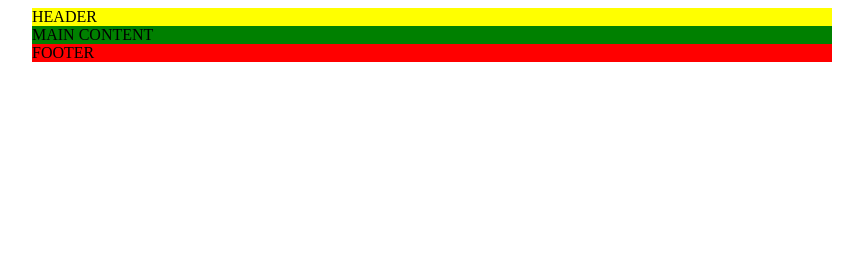
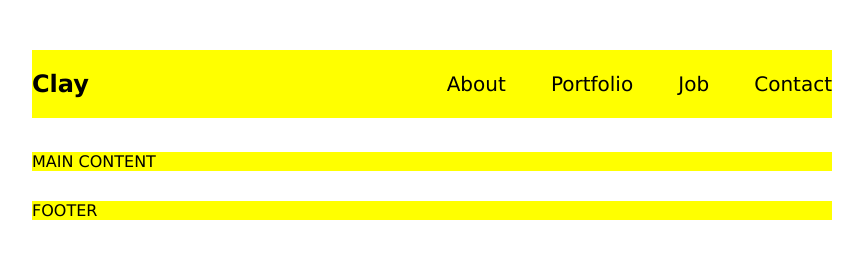
Before and after one commit to IrinaVaronka/5-projektas-kosmos, a website: page index.html in a window 1280 px wide. Shown: the whole page, without its empty margins (208-1071 px from the left). Drawn offline with Linux system fonts and the light colour scheme.

Commit message:
Header #2

```diff
--- a/index.html
+++ b/index.html
@@ -7,11 +7,27 @@
     <meta name="viewport" content="width=device-width, initial-scale=1.0">
     <title>Kosmos</title>
     <link rel="stylesheet" href="./main.css">
+
+    <link rel="apple-touch-icon" sizes="180x180" href="./favicon/apple-touch-icon.png">
+<link rel="icon" type="image/png" sizes="32x32" href="./favicon/favicon-32x32.png">
+<link rel="icon" type="image/png" sizes="16x16" href="./favicon/favicon-16x16.png">
+<link rel="manifest" href="./favicon/site.webmanifest">
+<link rel="mask-icon" href="./favicon/safari-pinned-tab.svg" color="#5bbad5">
+<meta name="msapplication-TileColor" content="#da532c">
+<meta name="theme-color" content="#ffffff">
 </head>
+
+
 <body>
 
     <header>
-        HEADER
+        <h2>Clay</h2>
+        <nav>
+            <a href="#">About</a>
+            <a href="#">Portfolio</a>
+            <a href="#">Job</a>
+            <a href="#">Contact</a>
+        </nav>
     </header>
 
     <main>
--- a/main.css
+++ b/main.css
@@ -1,15 +1,40 @@
-header {
-    width: 800px;
-    margin-left: calc(50% - 400px);
-    background-color:yellow;
+body {
+    margin: 0;
+    font-family: 'Lucida Sans', 'Lucida Sans Regular', 'Lucida Grande', 'Lucida Sans Unicode', Geneva, Verdana, sans-serif;
 }
-main {
-    width: 800px;
-    margin-left: calc(50% - 400px);
-    background-color:green;
-}
+
+header,
+main,
 footer {
     width: 800px;
     margin-left: calc(50% - 400px);
-    background-color: red;
+    margin-bottom: 30px;
+    background-color:yellow;
+    display: inline-block;
 }
+header {
+    margin-top: 50px;
+}
+
+h2 {
+    font-weight: 600;
+    float: left;
+}
+nav {
+    float: right;
+    margin-top: 23.92px;
+}
+a {
+    margin-left: 2em;
+    font-size: 20px;
+    line-height: 20px;
+    color: black;
+    text-decoration: none;
+    display: inline-block;
+}
+a:first-child {
+    margin-left: 0;
+}
+a:hover {
+    text-decoration: underline;
+}
```
Also changed, not shown: favicon/browserconfig.xml (added, +9 -0 lines), favicon.ico (added), favicon.png (added), favicon/android-chrome-192x192.png (added), favicon/android-chrome-384x384.png (added), favicon/apple-touch-icon.png (added), favicon/favicon-16x16.png (added), favicon/favicon-32x32.png (added), favicon/mstile-150x150.png (added), favicon/safari-pinned-tab.svg (added), favicon/site.webmanifest (added).
